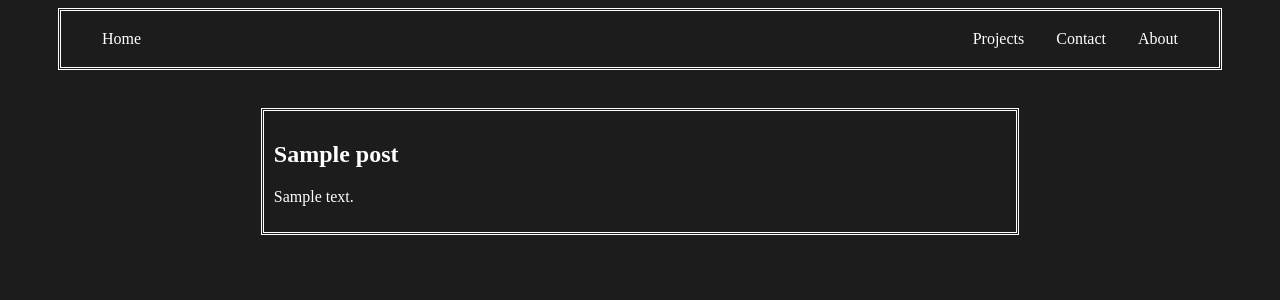
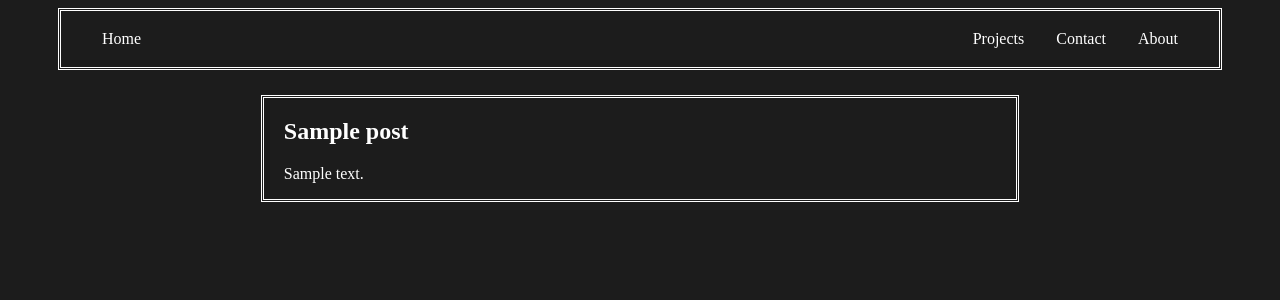
Before and after one commit to memreyagci/personal_website, a Flask app: page / in a window 1280 px wide. Shown: the top 300 px of the page. Run offline with Flask 2, Linux system fonts and the light colour scheme; tables that the repository leaves empty hold one stand-in row (values such as "Sample post").

Commit message:
Names of some of the classes changed, unnecessary stuff deleted and some visual changes made.

```diff
--- a/static/main.css
+++ b/static/main.css
@@ -2,21 +2,26 @@
     background-color: rgb(28, 28, 28);
 }
 
-p, h2 {
+p, h1, h2 {
     color: white;
 }
 
-.post {
+.post_preview {
     border-color:white;
     border-style: double;
-    padding: 10px;
-    margin: 3% 20%;
+    padding: 0px 20px;
+    margin: 2% 20%;
 }
 
-.post:hover{
+.post_preview:hover{
     border-color: green;
 }
 
-.post_link {
+.post_link, .post_link:visited {
     text-decoration: none;
 }
+
+.post {
+    padding: 15px;
+    margin: 0% 20%;
+}
--- a/templates/pages/index.html
+++ b/templates/pages/index.html
@@ -11,7 +11,7 @@
     <div id=posts>
         {% for post in posts %}
         <a class=post_link href="{{ url_for('post', id=post.id) }}">
-            <div class=post>
+            <div class=post_preview>
                 <h2>
                     {{ post.title }}
                 </h2>
--- a/templates/pages/post.html
+++ b/templates/pages/post.html
@@ -9,10 +9,10 @@
     {% import 'includes/nav.html' as nav %}
     {{ nav }}
 
-    <div class"post">
-            <h2>
+    <div class=post>
+            <h1>
                 {{ post.title }}
-            </h2>
+            </h1>
             <p>
                 {{ post.content }}
             </p>
--- a/templates/pages/projects.html
+++ b/templates/pages/projects.html
@@ -11,7 +11,7 @@
 
     <div id="projects">
         {% for project in projects %}
-        <div id="project">
+        <div class="project">
             <h2>
                 {{ project.title }}
             </h2>
```
